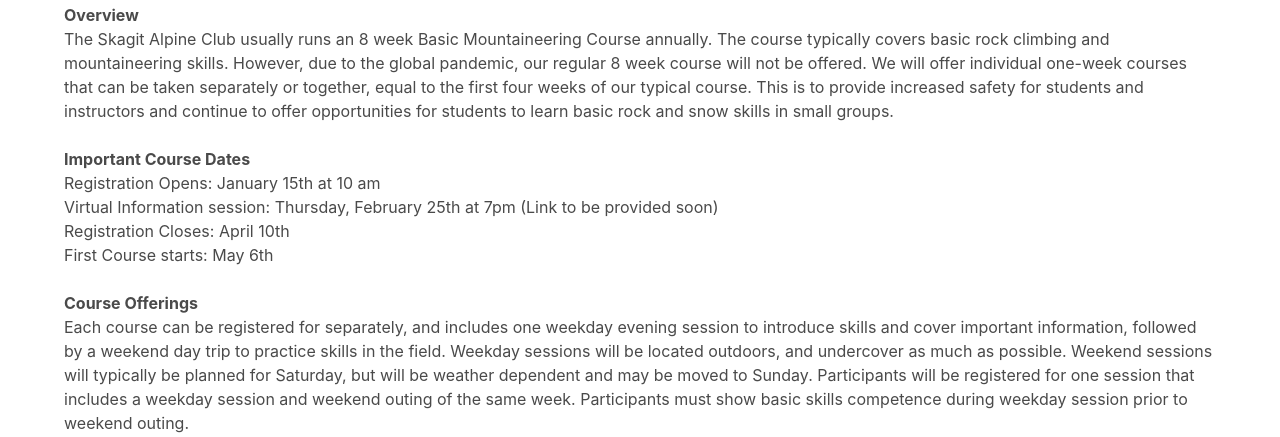
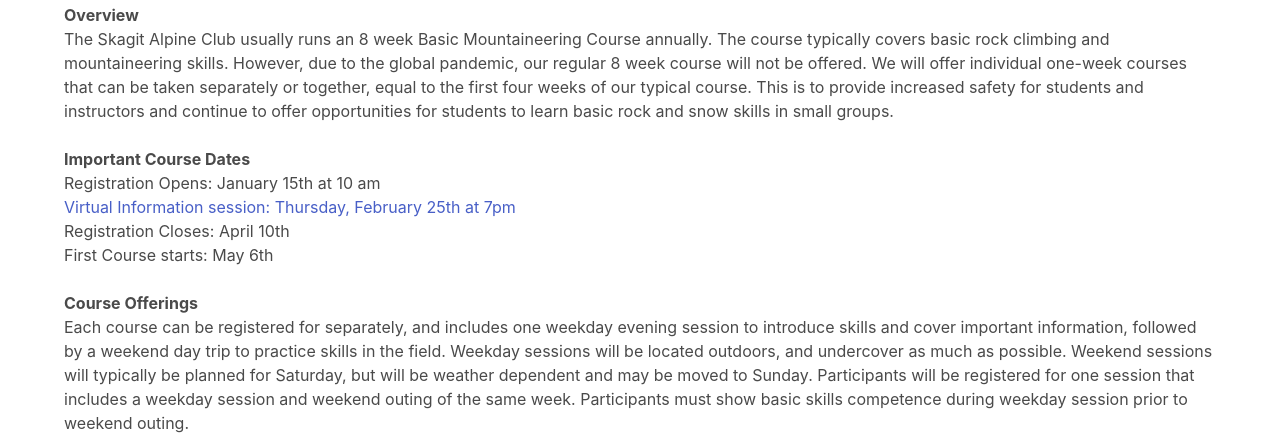
Before and after one commit to raymond-devries/skagit-bmc-registration, a Django app: page / in a window 1280 px wide. Shown: the part 170-607 px from the top of the page. Run offline with Django 3.2, Linux system fonts and the light colour scheme; data that the repository does not hold is empty; parts of the project's set-up code (start-up, migrations or seed data) failed here and were passed over; some libraries are stand-ins or nearby versions.

Commit message:
Added link for info meeting.

```diff
--- a/templates/bmc_registration/home.html
+++ b/templates/bmc_registration/home.html
@@ -20,8 +20,8 @@
             <br>
             Registration Opens: January 15th at 10 am
             <br>
-            Virtual Information session: Thursday, February 25th at 7pm (Link to be
-            provided soon)
+            <a href="https://fb.me/e/23cnqdOgM">Virtual Information session: Thursday,
+                February 25th at 7pm</a>
             <br>
             Registration Closes: April 10th
             <br>
```
